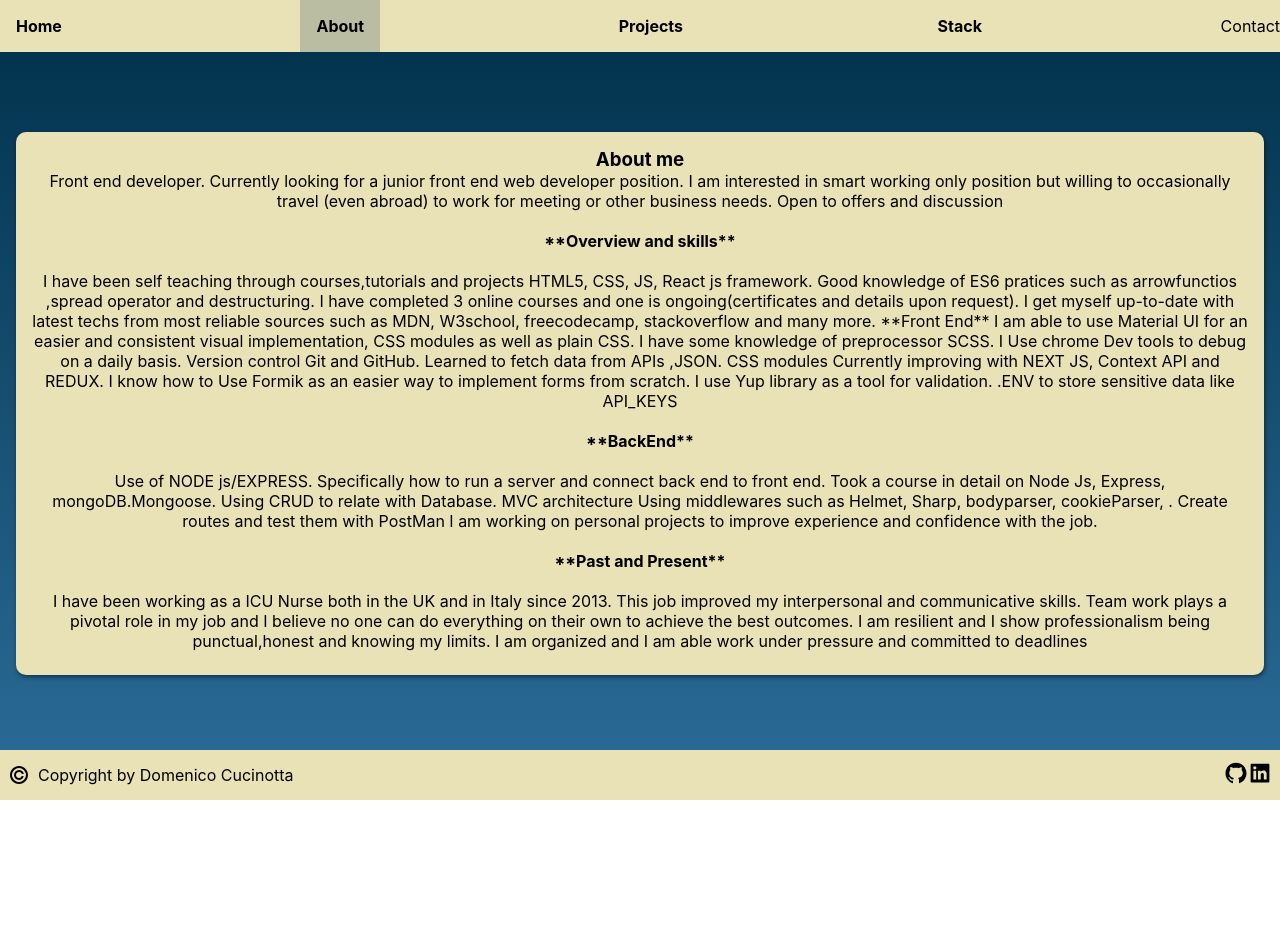
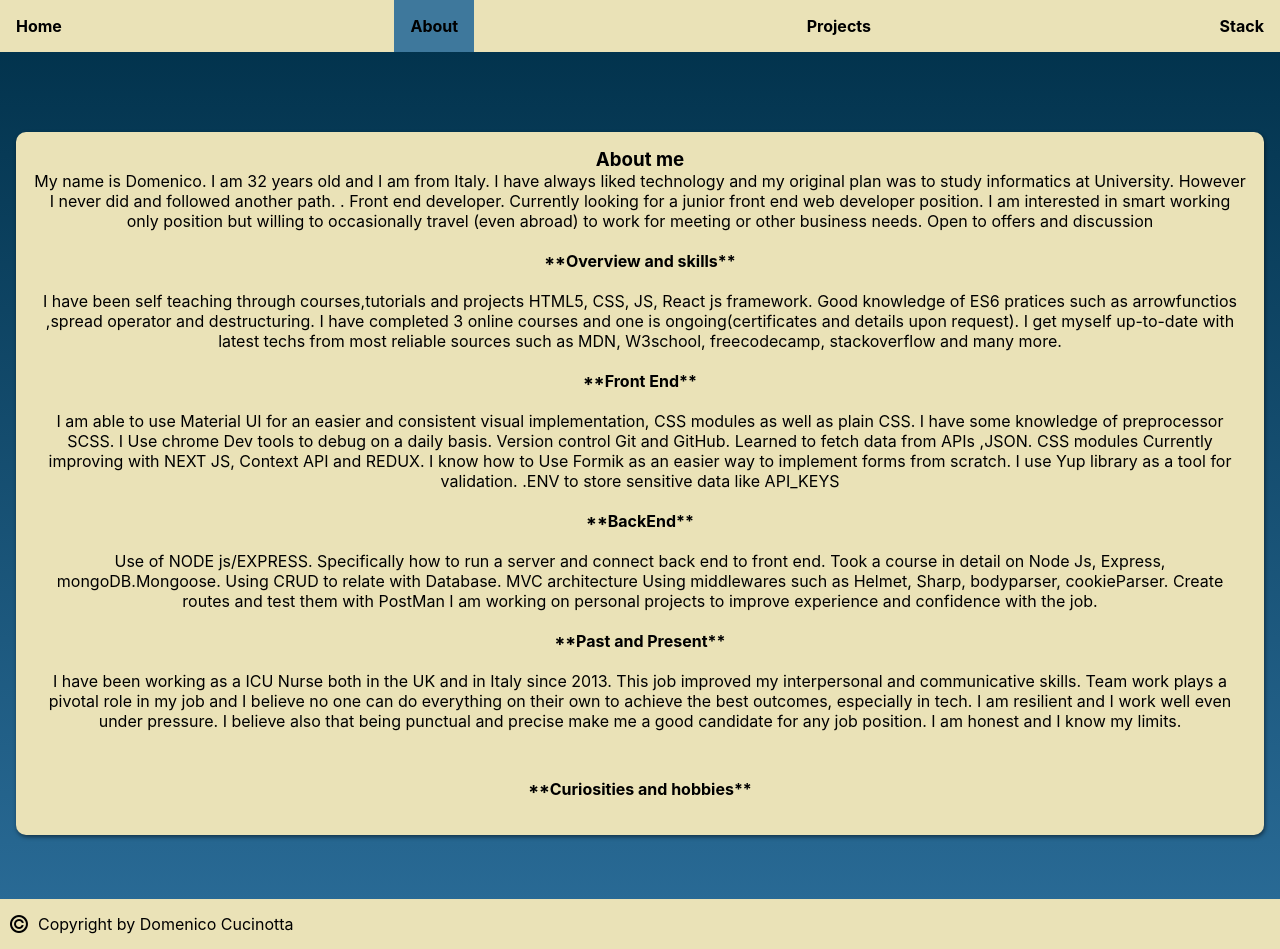
Before and after one commit to Mimmofalena/domenico-portfolio, a React (Create React App) app: page /domenico-portfolio/about in a window 1280 px wide. Before the commit the page ends 800 px from the top, so only its background shows below. Built offline with nearby package versions, Linux system fonts and the light colour scheme.

Commit message:
improved detail pages

```diff
--- a/src/components/About/AboutDetail.js
+++ b/src/components/About/AboutDetail.js
@@ -14,10 +14,13 @@ const AboutDetail = () => {
       <section className={classes.container}>
         <h3>About me</h3>
         <p className={classes.text}>
-          Front end developer. Currently looking for a junior front end web
-          developer position. I am interested in smart working only position but
-          willing to occasionally travel (even abroad) to work for meeting or
-          other business needs. Open to offers and discussion
+          My name is Domenico. I am 32 years old and I am from Italy. I have
+          always liked technology and my original plan was to study informatics
+          at University. However I never did and followed another path. . Front
+          end developer. Currently looking for a junior front end web developer
+          position. I am interested in smart working only position but willing
+          to occasionally travel (even abroad) to work for meeting or other
+          business needs. Open to offers and discussion
           <br />
           <br />
           <strong>**Overview and skills**</strong>
@@ -28,14 +31,18 @@ const AboutDetail = () => {
           completed 3 online courses and one is ongoing(certificates and details
           upon request). I get myself up-to-date with latest techs from most
           reliable sources such as MDN, W3school, freecodecamp, stackoverflow
-          and many more. **Front End** I am able to use Material UI for an
-          easier and consistent visual implementation, CSS modules as well as
-          plain CSS. I have some knowledge of preprocessor SCSS. I Use chrome
-          Dev tools to debug on a daily basis. Version control Git and GitHub.
-          Learned to fetch data from APIs ,JSON. CSS modules Currently improving
-          with NEXT JS, Context API and REDUX. I know how to Use Formik as an
-          easier way to implement forms from scratch. I use Yup library as a
-          tool for validation. .ENV to store sensitive data like API_KEYS
+          and many more. <br />
+          <br />
+          <strong>**Front End**</strong>
+          <br />
+          <br /> I am able to use Material UI for an easier and consistent
+          visual implementation, CSS modules as well as plain CSS. I have some
+          knowledge of preprocessor SCSS. I Use chrome Dev tools to debug on a
+          daily basis. Version control Git and GitHub. Learned to fetch data
+          from APIs ,JSON. CSS modules Currently improving with NEXT JS, Context
+          API and REDUX. I know how to Use Formik as an easier way to implement
+          forms from scratch. I use Yup library as a tool for validation. .ENV
+          to store sensitive data like API_KEYS
           <br />
           <br />
           <strong>**BackEnd**</strong>
@@ -44,9 +51,8 @@ const AboutDetail = () => {
           connect back end to front end. Took a course in detail on Node Js,
           Express, mongoDB.Mongoose. Using CRUD to relate with Database. MVC
           architecture Using middlewares such as Helmet, Sharp, bodyparser,
-          cookieParser, . Create routes and test them with PostMan I am working
-          on personal projects to improve experience and confidence with the
-          job.
+          cookieParser. Create routes and test them with PostMan I am working on
+          personal projects to improve experience and confidence with the job.
           <br />
           <br />
           <strong>**Past and Present**</strong>
@@ -54,11 +60,16 @@ const AboutDetail = () => {
           <br />I have been working as a ICU Nurse both in the UK and in Italy
           since 2013. This job improved my interpersonal and communicative
           skills. Team work plays a pivotal role in my job and I believe no one
-          can do everything on their own to achieve the best outcomes. I am
-          resilient and I show professionalism being punctual,honest and knowing
-          my limits. I am organized and I am able work under pressure and
-          committed to deadlines
+          can do everything on their own to achieve the best outcomes,
+          especially in tech. I am resilient and I work well even under
+          pressure. I believe also that being punctual and precise make me a
+          good candidate for any job position. I am honest and I know my limits.
         </p>
+        <br />
+        <br />
+        <strong>**Curiosities and hobbies**</strong>
+        <br />
+        <br />
       </section>
     </Card>
   );
--- a/src/components/Body/Body.js
+++ b/src/components/Body/Body.js
@@ -23,7 +23,7 @@ const Body = () => {
       <About />
       <StackList />
       <Projects />
-      {/* <Contact /> */}
+      <Contact />
       {/* <Form /> */}
     </div>
   );
--- a/src/components/Contact/Contact.js
+++ b/src/components/Contact/Contact.js
@@ -1,10 +1,36 @@
 import React from "react";
+import Card from "../../utils/Card";
 import classes from "./Contact.module.css";
+import { AiFillGithub } from "react-icons/ai";
+import { AiFillLinkedin } from "react-icons/ai";
+
 const Contact = () => {
   return (
-    <section className={classes.container}>
+    <Card>
       <h3 className={classes.title}>Get in touch</h3>
-      <ul>
+      <div className={classes.containerIcons}>
+        <a
+          className={classes.containerIcon}
+          href="https://github.com/Mimmofalena"
+        >
+          <AiFillGithub className={classes.icon} /> <p>GitHub</p>
+        </a>
+
+        <a
+          className={classes.containerIcon}
+          href="https://www.linkedin.com/in/domenico-cucinotta-b102a167/"
+        >
+          <AiFillLinkedin className={classes.icon} /> <p>LinkedIn</p>
+        </a>
+      </div>
+    </Card>
+  );
+};
+
+export default Contact;
+
+{
+  /* <ul>
         <li>
           <a
             href="https://github.com/Mimmofalena"
@@ -23,9 +49,5 @@ const Contact = () => {
             LinkedIn
           </a>
         </li>
-      </ul>
-    </section>
-  );
-};
-
-export default Contact;
+      </ul> */
+}
--- a/src/components/Contact/Contact.module.css
+++ b/src/components/Contact/Contact.module.css
@@ -6,3 +6,18 @@
   text-align: center;
   margin: 1rem 0;
 }
+.containerIcons {
+  display: flex;
+  align-self: flex-start;
+  flex-direction: column;
+  justify-content: flex-start;
+}
+.containerIcon {
+  display: flex;
+  margin-top: 0.5rem;
+}
+.containerIcon:hover {
+}
+.icon {
+  font-size: 1.5rem;
+}
--- a/src/components/Footer/Footer.js
+++ b/src/components/Footer/Footer.js
@@ -11,14 +11,14 @@ const Footer = () => {
         <p>Copyright by Domenico Cucinotta</p>
       </div>
 
-      <div className={classes.containerIcons}>
+      {/* <div className={classes.containerIcons}>
         <a href="https://github.com/Mimmofalena">
           <AiFillGithub className={classes.icon} />
         </a>
         <a href="https://www.linkedin.com/in/domenico-cucinotta-b102a167/">
           <AiFillLinkedin className={classes.icon} />
         </a>
-      </div>
+      </div> */}
     </footer>
   );
 };
--- a/src/components/Header/Header.js
+++ b/src/components/Header/Header.js
@@ -40,8 +40,6 @@ const Header = () => {
       >
         Stack
       </NavLink>
-
-      <HeaderItem name="Contact" />
     </div>
   );
 };
--- a/src/components/Header/Header.module.css
+++ b/src/components/Header/Header.module.css
@@ -17,7 +17,7 @@
   overflow: hidden;
 }
 .active {
-  background-color: rgba(0, 47, 73, 0.205);
+  background-color: #2b6d99e5;
   padding: 1rem;
   font-weight: 700;
   overflow: hidden;
--- a/src/components/Projects/Projects.module.css
+++ b/src/components/Projects/Projects.module.css
@@ -26,6 +26,9 @@
   display: block;
   border-radius: 10px;
 }
+.detailDescription {
+  margin-top: 1rem;
+}
 
 @media screen and (min-width: 620px) {
   .listItem {
--- a/src/components/Projects/ProjectsDetail.js
+++ b/src/components/Projects/ProjectsDetail.js
@@ -16,6 +16,14 @@ const ProjectsDetail = () => {
           <a href="https://mimmofalena.github.io/dottoressa-marina/">
             <img className={classes.itemImg} src={doctorPicture} alt="Doctor" />
           </a>
+          <p className={classes.detailDescription}>
+            This is a Doctor landing page. <br />
+            <br />I have created this project right after completing React
+            Course. I have set it up using create-react-app. In this project I
+            have used for my first time Material UI learning it from online
+            resources. I used EmailJS and Formik library to implement the
+            contact form.
+          </p>
         </li>
         <li className={classes.listItem}>
           <h4 className={classes.linkTitle}>Pig game</h4>
@@ -26,6 +34,14 @@ const ProjectsDetail = () => {
               alt="Doctor"
             />
           </a>
+          <p className={classes.detailDescription}>
+            <strong>
+              **NOT mobile friendly, please open it on a desktop**
+            </strong>
+            <br />
+            <br /> Simple game using static HTML completed as part of a JS
+            course. It improved my overall basic JS skills.
+          </p>
         </li>
         <li className={classes.listItem}>
           <h4 className={classes.linkTitle}>The Bankist</h4>
@@ -36,12 +52,29 @@ const ProjectsDetail = () => {
               alt="Doctor"
             />
           </a>
+          <p className={classes.detailDescription}>
+            <strong>
+              **NOT mobile friendly, please open it on a desktop**
+            </strong>
+            <br />
+            <br /> A mockup bank webapp as part of a JS course. I have
+            implemented the concept of Modal which can be seen in the login form
+          </p>
         </li>
         <li className={classes.listItem}>
           <h4 className={classes.linkTitle}>Mapty</h4>
           <a href="https://mimmofalena.github.io/Mapty/">
             <img className={classes.itemImg} src={maptyPicture} alt="Doctor" />
           </a>
+          <p className={classes.detailDescription}>
+            <strong>
+              **NOT mobile friendly, please open it on a desktop**
+            </strong>
+            <br />
+            <br /> Part of a JS course. Tech used HTML,JS and CSS. This webapp
+            purpose is to add workouts which can be either running or cycling on
+            a map. I have used Leaflet as a map library.
+          </p>
         </li>
       </ul>
     </Card>
--- a/src/components/Stack/Stack.module.css
+++ b/src/components/Stack/Stack.module.css
@@ -18,6 +18,7 @@
 }
 .listItem > p {
   line-height: 25px;
+  margin-left: 0.2rem;
 }
 
 .title {
@@ -25,6 +26,13 @@
 }
 .icon {
   font-size: 1.5em;
+}
+
+.textContainer {
+  background-color: aliceblue;
+}
+.textContainer > p {
+  padding: 1rem;
 }
 
 @media screen and (min-width: 620px) {
--- a/src/components/Stack/StackDetail.js
+++ b/src/components/Stack/StackDetail.js
@@ -5,6 +5,10 @@ import { DiJavascript } from "react-icons/di";
 import { DiHtml5 } from "react-icons/di";
 import { DiNodejsSmall } from "react-icons/di";
 import { DiMongodb } from "react-icons/di";
+import { SiMaterialui } from "react-icons/si";
+import { BiGitBranch } from "react-icons/bi";
+import { SiPostman } from "react-icons/si";
+
 import classes from "./Stack.module.css";
 import { Routes, Route, Link } from "react-router-dom";
 
@@ -13,6 +17,7 @@ import Card from "../../utils/Card";
 import LinkButton from "../../utils/LinkButton";
 const StackDetail = () => {
   return (
+    <>
       <Card>
         <h3 className={classes.title}>Tech Stack</h3>
         <ul className={classes.gridList}>
@@ -77,8 +82,94 @@ const StackDetail = () => {
               />
             }
           />
+          <StackItem
+            name="Material"
+            icon={
+              <SiMaterialui
+                style={{
+                  color: "#007bf7",
+                }}
+              />
+            }
+          />
+          <StackItem
+            name="Git"
+            icon={
+              <BiGitBranch
+                style={{
+                  color: "#e84d31",
+                }}
+              />
+            }
+          />
+          <StackItem
+            name="PostMan"
+            icon={
+              <SiPostman
+                style={{
+                  color: "#f76935",
+                }}
+              />
+            }
+          />
         </ul>
       </Card>
+      <div className={classes.textContainer}>
+        <p>
+          I have started my journey as a self-taught front end developer with
+          standard HTML, CSS and JS in November 2020. <br />
+          The very first course I undertook with the&nbsp;
+          <a href="https://coursera.org/share/d19868e048232bdf5982c63fca84b95b">
+            Johns Hopkins University
+          </a>
+          &nbsp; which was about the basics of web development (HTML,CSS and
+          JS). Halfway through the course I realised the course was outdated. I
+          then bought another course from Udemy that covered Javascript in
+          detail(The complete Javascript Course:from zero to expert by Jonas
+          Schmedtmann). The following is not an exhaustive list of all the
+          topics covered :
+          <ul>
+            <br />
+            <li>
+              - Javascript fundamentals including data types and variables
+            </li>
+            <li>
+              - ES6 syntax including arrow functions, spread operator, object
+              desctructuring
+            </li>
+            <li>- How Javascript works behind the scene</li>
+            <li>- DOM manipulation</li>
+          </ul>
+          <br />
+          In the meantime I improved my <strong>CSS</strong> skills too. I read
+          articles, watched youtube videos and completes various challenges
+          within the 'freecodecamp' website. <br /> I soon started a &nbsp;
+          <strong>React course</strong> by Maximilian Schwarzmuller. The course
+          gave a brief overview of class-based components and focused mostly on
+          functional components. I am comfortable using the most important
+          Hooks, such as useState, useEffect, useRef. I have also used in some
+          of the course projects other hooks like useContext, useReducer,
+          useMemo, useCallback. The course covered REDUX for state management. I
+          learned how to initiate component re-renders by changing state or
+          props. CSS wise, the course covered different ways to style components
+          such as with styled components and my favourite which is module.css.
+          <br />
+          Right after I finished React course and after some digging, I made
+          <a href="https://mimmofalena.github.io/dottoressa-marina/">
+            this project
+          </a>
+          &nbsp; using and learning Material UI.
+          <br />I have recently completed a full comprehensive NODE js course by
+          Jonas Schmedtmann. During this course I made Natours Project which
+          involves using the following technologies :
+          <ul>
+            <li>Node JS with Express</li>
+            <li>Mongo DB as database</li>
+            <li>PostMan to test API endpoints</li>
+          </ul>
+        </p>
+      </div>
+    </>
   );
 };
 
--- a/src/components/Stack/StackList.js
+++ b/src/components/Stack/StackList.js
@@ -5,6 +5,9 @@ import { DiJavascript } from "react-icons/di";
 import { DiHtml5 } from "react-icons/di";
 import { DiNodejsSmall } from "react-icons/di";
 import { DiMongodb } from "react-icons/di";
+import { SiMaterialui } from "react-icons/si";
+import { BiGitBranch } from "react-icons/bi";
+import { SiPostman } from "react-icons/si";
 import classes from "./Stack.module.css";
 import { Routes, Route, Link } from "react-router-dom";
 
@@ -77,6 +80,36 @@ const StackList = () => {
             />
           }
         />
+        <StackItem
+          name="Material"
+          icon={
+            <SiMaterialui
+              style={{
+                color: "#007bf7",
+              }}
+            />
+          }
+        />
+        <StackItem
+          name="Git"
+          icon={
+            <BiGitBranch
+              style={{
+                color: "#e84d31",
+              }}
+            />
+          }
+        />
+        <StackItem
+          name="PostMan"
+          icon={
+            <SiPostman
+              style={{
+                color: "#f76935",
+              }}
+            />
+          }
+        />
       </ul>
       <LinkButton to="/domenico-portfolio/stack" />
     </Card>
```
Lines whose indentation alone changed are shown as unchanged.
